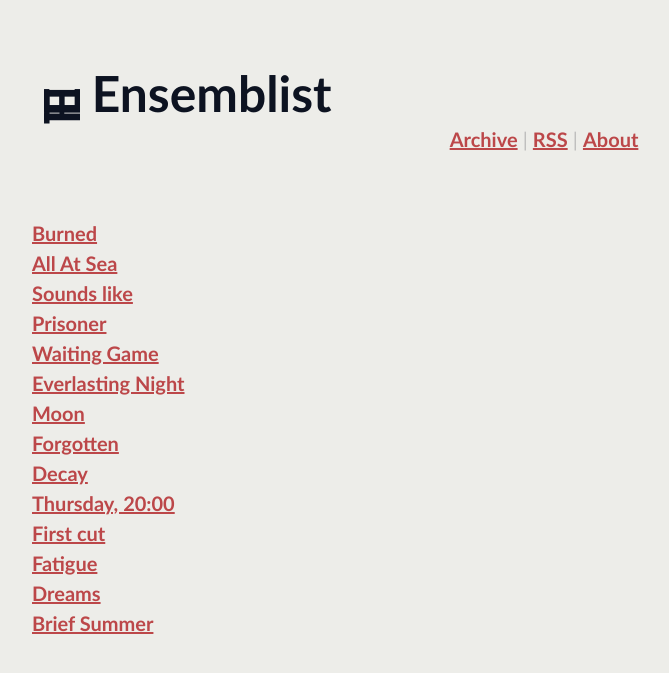
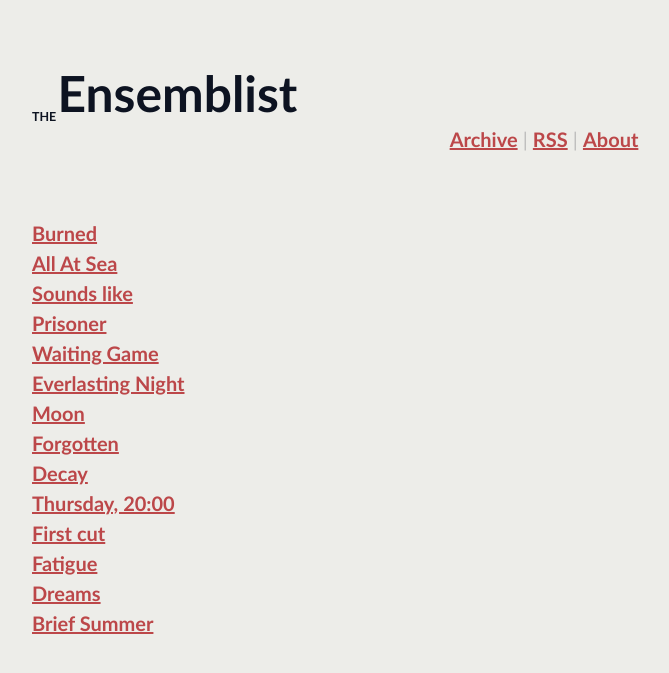
Before and after one commit to ensemblist/website, a Jekyll site: the page built from index.md, in a window 1280 px wide. Shown: the top 673 px of the page, without its empty margins (96-765 px from the left). Built offline with Jekyll 4.4.1, drawn with Linux system fonts in a browser that asks for light colours; some web fonts are replaced.

Commit message:
Update style.css

```diff
--- a/assets/style.css
+++ b/assets/style.css
@@ -59,18 +59,12 @@ h1 {
 }
 
 span.the {
-    display: inline-block;
-    writing-mode: vertical-rl;
-    transform: rotate(180deg);
-    width: var(--h1-lh);
-    letter-spacing: calc((var(--h1-lh) - 3em) / 3);
-    align-self: flex-end;
-    line-height: 1
-    margin-bottom: 0;
+    font-variant: small-caps;
+    font-size: calc(var(--step-5) / 4);
+    line-height: 1;
+    vertical-align: calc(var(--step-5) * 0.5);
+    margin-right: 0.1em;
 }
-
-
-
 
 
 .permalink {
```
